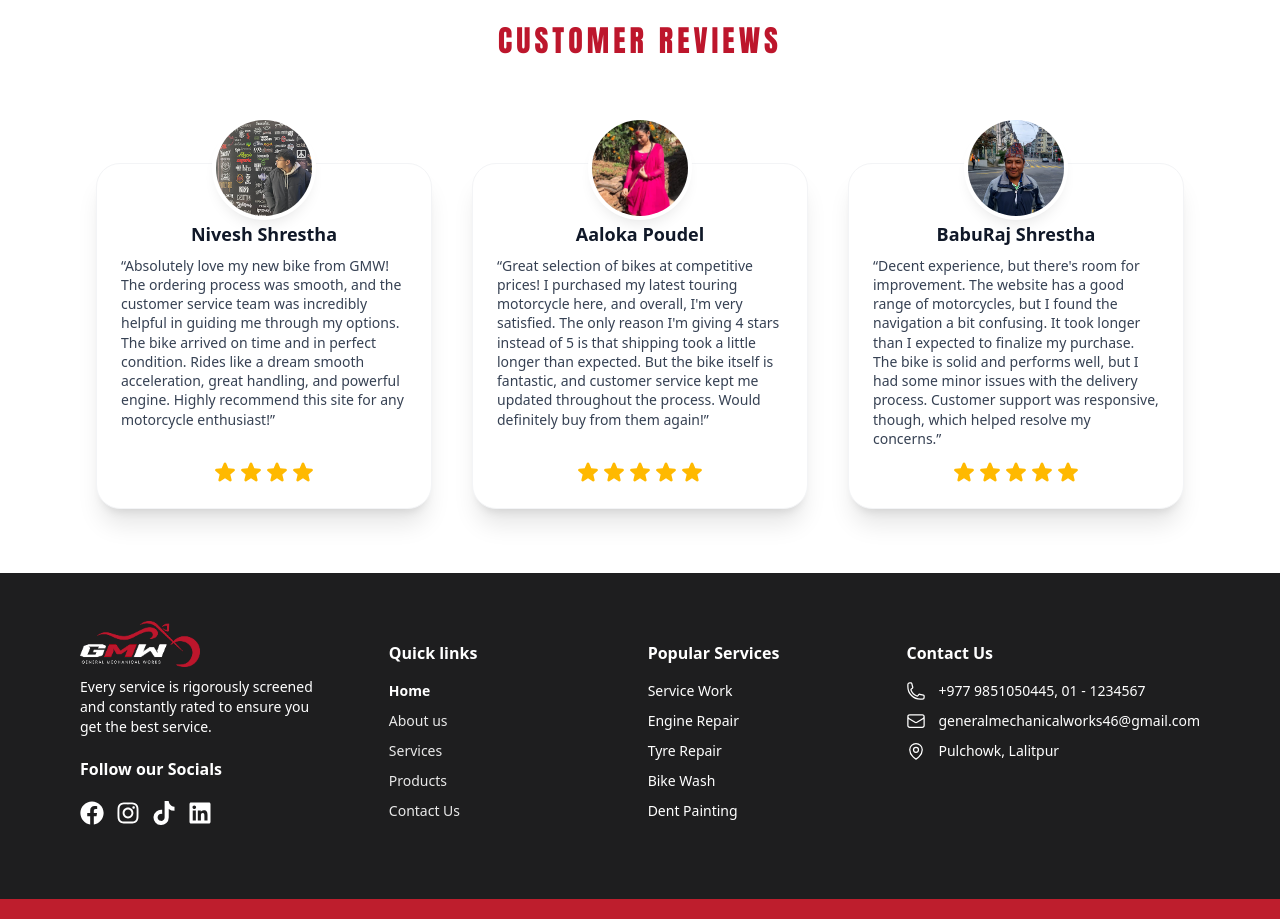
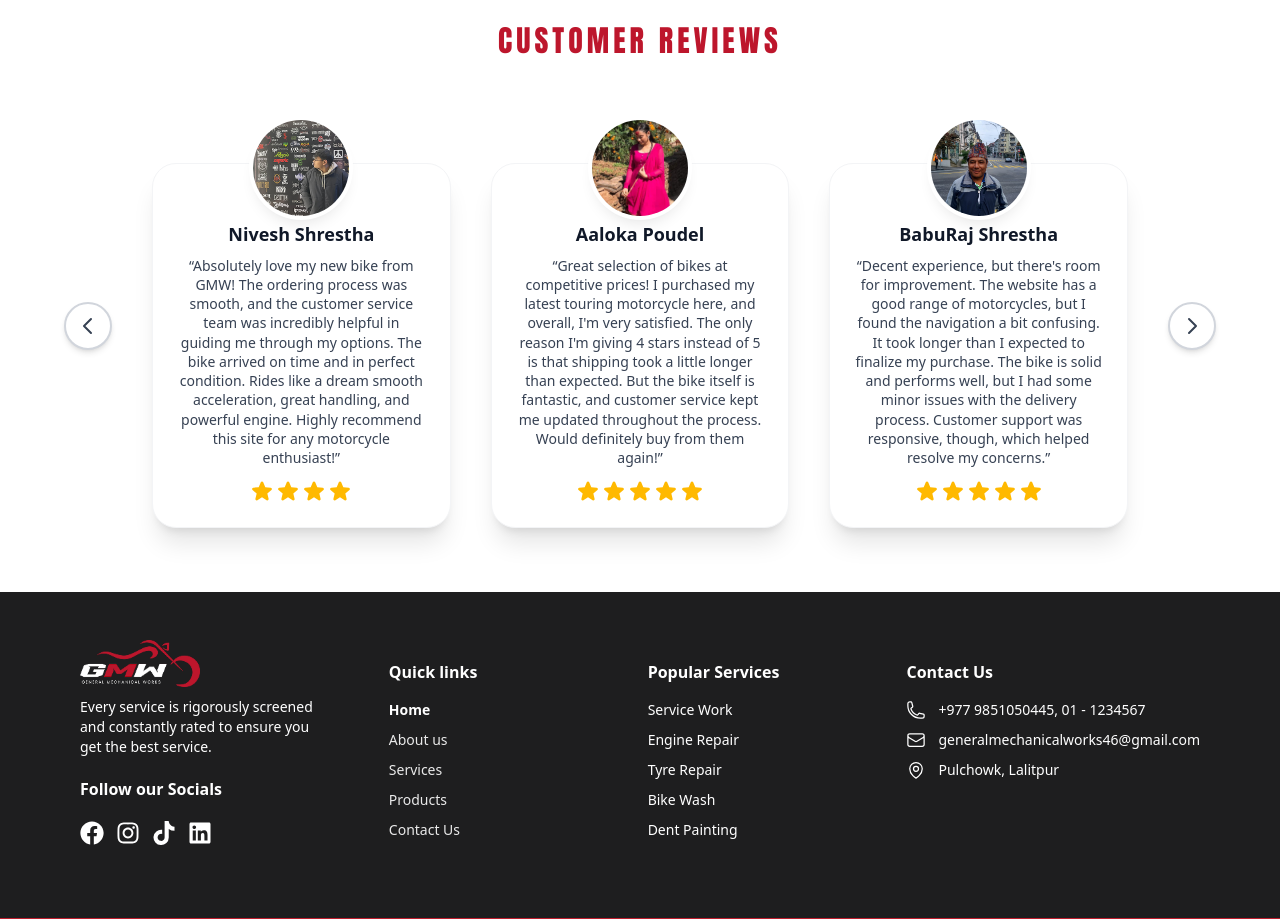
Before and after one commit to Nivesh26/General-Mechanical-Works, a React (Vite) app in the folder Frontend/: page / in a window 1280 px wide. Shown: the part 2700-3619 px from the top of the page. Built offline with nearby package versions, Linux system fonts and the light colour scheme; a web font is replaced by a local one.

Commit message:
Enhance Review component with navigation buttons for reviews; center text alignment in ReviewCard for improved layout.

```diff
--- a/Frontend/src/UserComponent/Review.tsx
+++ b/Frontend/src/UserComponent/Review.tsx
@@ -67,7 +67,7 @@ const ReviewCard = ({
       </h3>
 
       <p
-        className={`text-sm leading-snug mb-3 flex-1 text-left max-w-md ${
+        className={`text-sm leading-snug mb-3 flex-1 text-center max-w-md ${
           isHovered ? "text-white/95" : "text-gray-700"
         }`}
       >
@@ -96,8 +96,40 @@ const Review = () => {
         Customer Reviews
       </h2>
 
-      <div className="max-w-6xl mx-auto px-4 sm:px-8 overflow-visible">
-        <div className="grid grid-cols-1 md:grid-cols-3 gap-8 sm:gap-10 pt-8 sm:pt-10">
+      <div className="relative max-w-6xl mx-auto px-4 sm:px-8 overflow-visible">
+        {/* Left arrow - static for now */}
+        <button
+          type="button"
+          className="absolute left-0 top-1/2 -translate-y-1/2 z-10 w-10 h-10 sm:w-12 sm:h-12 rounded-full bg-white border-2 border-gray-300 shadow-md flex items-center justify-center hover:bg-gray-50 hover:border-gray-400 transition-colors cursor-pointer"
+          aria-label="Previous review"
+        >
+          <svg
+            className="w-5 h-5 sm:w-6 sm:h-6 text-gray-700"
+            fill="none"
+            stroke="currentColor"
+            viewBox="0 0 24 24"
+          >
+            <path strokeLinecap="round" strokeLinejoin="round" strokeWidth={2} d="M15 19l-7-7 7-7" />
+          </svg>
+        </button>
+
+        {/* Right arrow - static for now */}
+        <button
+          type="button"
+          className="absolute right-0 top-1/2 -translate-y-1/2 z-10 w-10 h-10 sm:w-12 sm:h-12 rounded-full bg-white border-2 border-gray-300 shadow-md flex items-center justify-center hover:bg-gray-50 hover:border-gray-400 transition-colors cursor-pointer"
+          aria-label="Next review"
+        >
+          <svg
+            className="w-5 h-5 sm:w-6 sm:h-6 text-gray-700"
+            fill="none"
+            stroke="currentColor"
+            viewBox="0 0 24 24"
+          >
+            <path strokeLinecap="round" strokeLinejoin="round" strokeWidth={2} d="M9 5l7 7-7 7" />
+          </svg>
+        </button>
+
+        <div className="grid grid-cols-1 md:grid-cols-3 gap-8 sm:gap-10 pt-8 sm:pt-10 px-12 sm:px-14">
           {reviews.map((review) => (
             <ReviewCard
               key={review.id}
```
